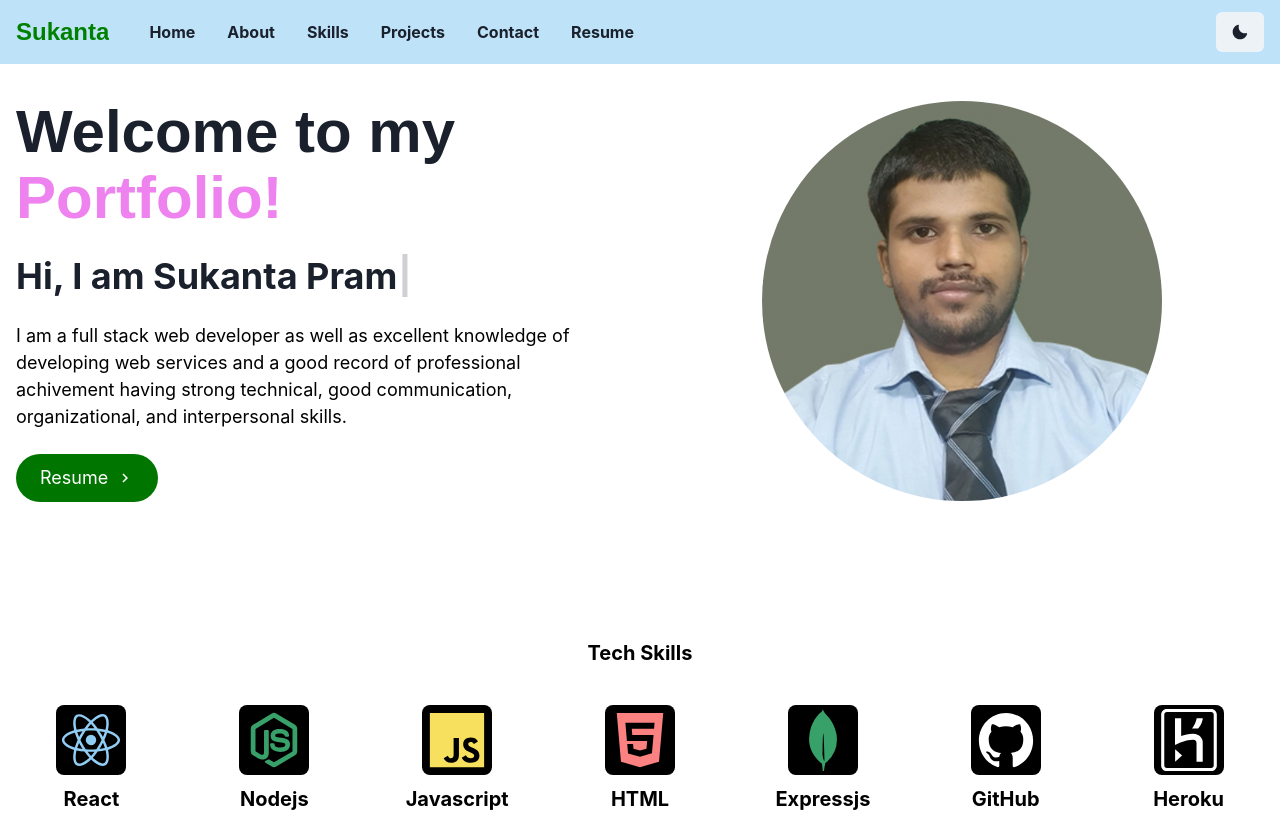
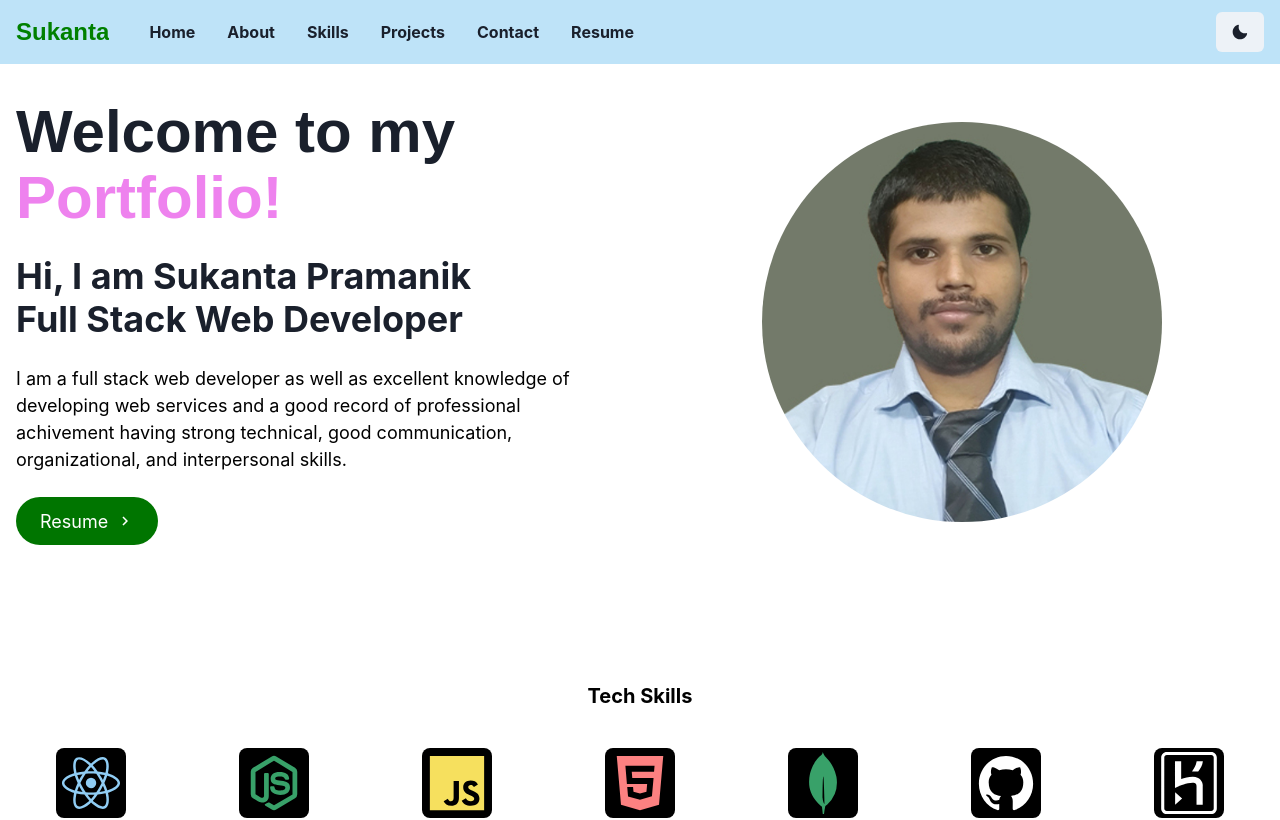
Before and after one commit to sukanta255/sukanta255.github.io, a React (Create React App) app: page / in a window 1280 px wide. Shown: the top 820 px of the page. Built offline with nearby package versions, Linux system fonts and the light colour scheme.

Commit message:
Port folio complete

```diff
--- a/src/Components/Profile/Profile.js
+++ b/src/Components/Profile/Profile.js
@@ -60,15 +60,17 @@ const Profile = () => {
               </Text>
             </Heading>
             <Heading>
-              {" "}
+              {/* {" "}
               <Typewriter
                 options={{
-                  strings: ["Hi, I am Sukanta Pramanik","Full Stack Web Devloper"
+                  strings: ["Hi, I am Sukanta Pramanik","Full Stack Web Developer"
                 ],
                   autoStart: true,
                   loop: true,
                 }}
-              />
+              /> */}
+              <h1>Hi, I am Sukanta Pramanik</h1>
+              <h1>Full Stack Web Developer</h1>
             </Heading>
             <Text
               color={useColorModeValue("black", "white")}
```
